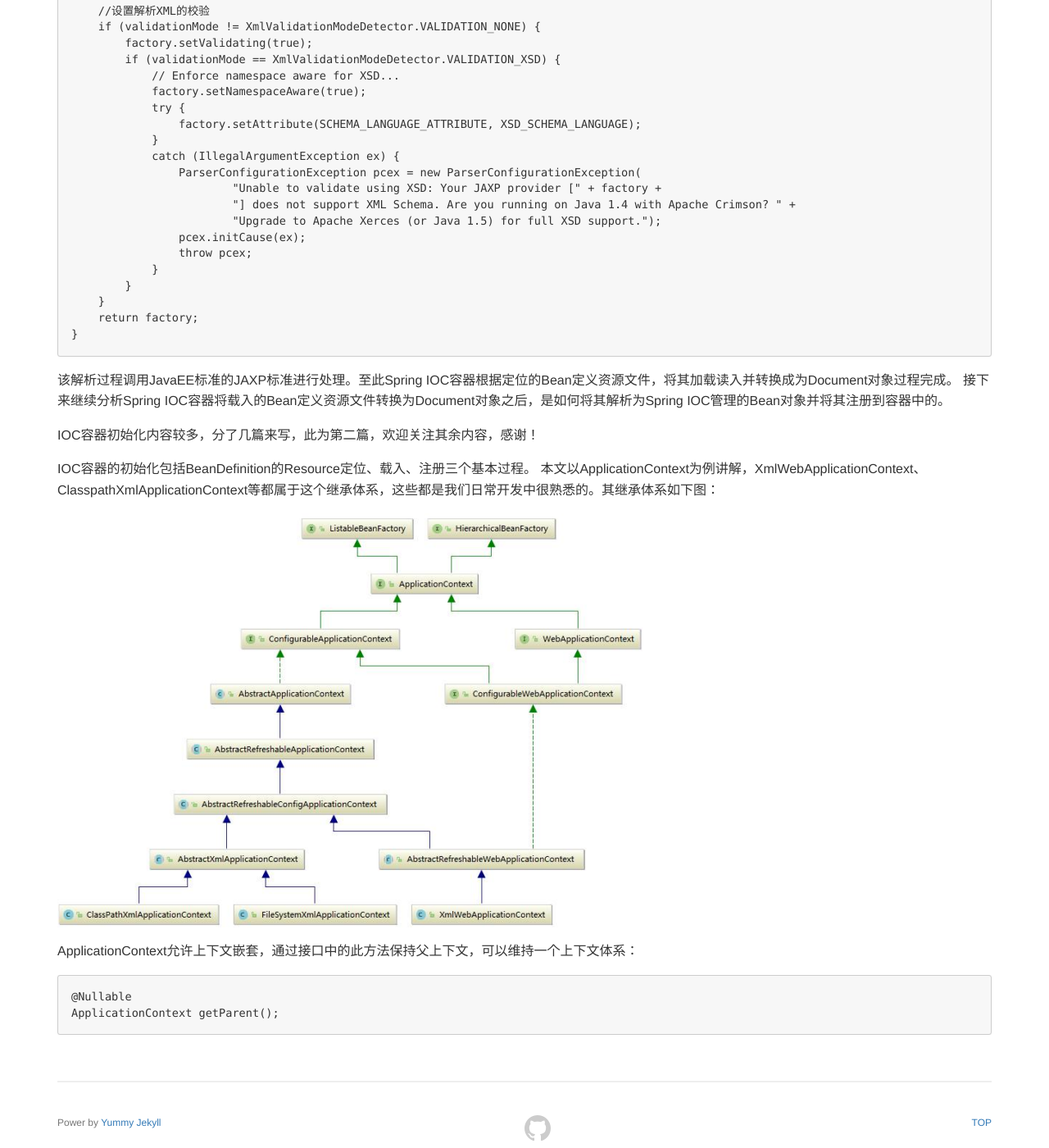
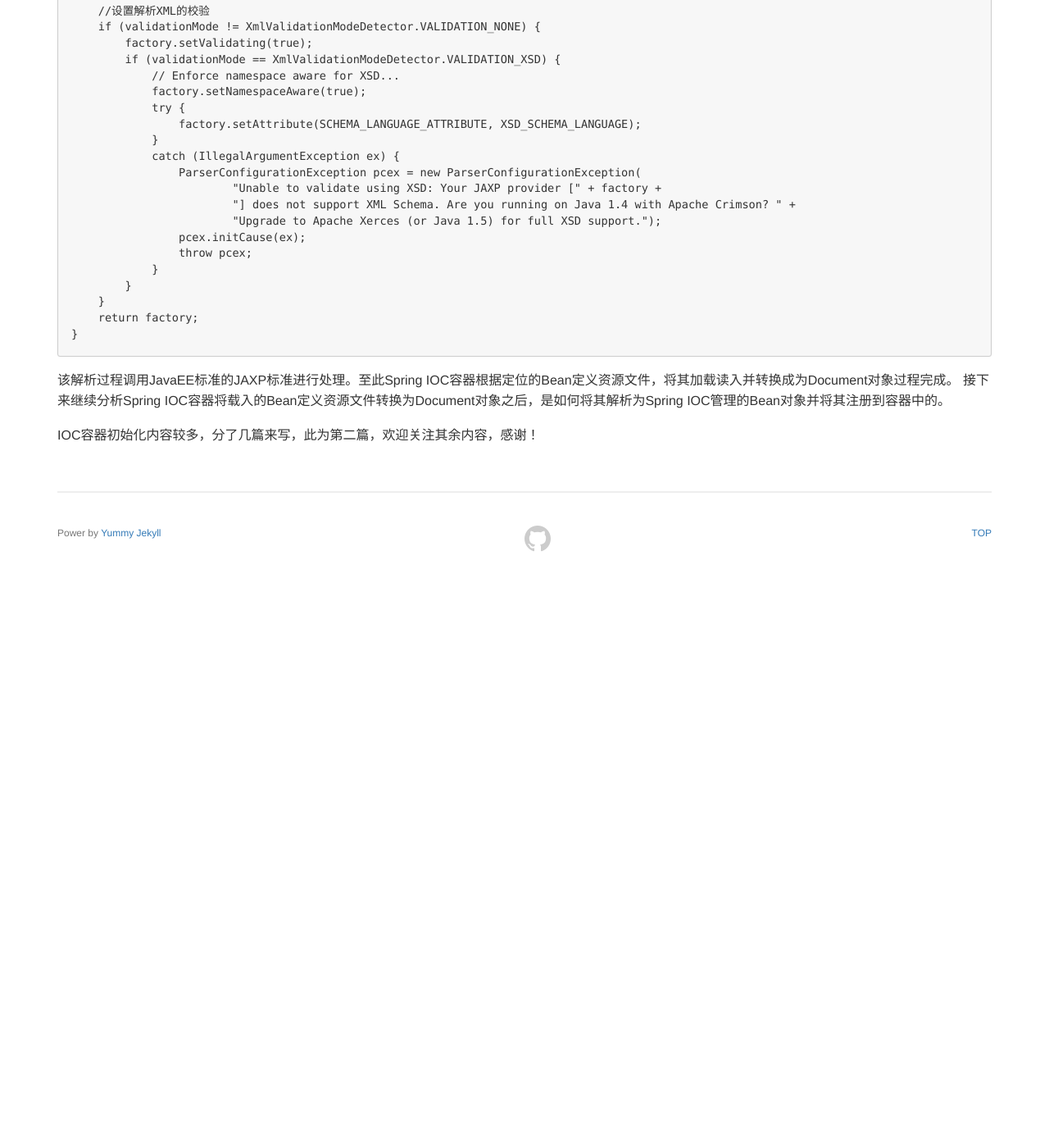
Before and after one commit to yaofengdoit/yaofengdoit.github.io, a Jekyll site: the page built from _posts/2019/2019-12-24-spring5-source-4.md, in a window 1280 px wide and 1400 px high, scrolled down 5149 px. Shown: the whole window at 82% size. Built offline with Jekyll 4.4.1, drawn with Linux system fonts in a browser that asks for light colours; a script that is not in the unit is left out; after the commit the page ends 5830 px from its top, so only the background shows below that.

Commit message:
add spring5-source-4

````diff
--- a/_posts/2019/2019-12-24-spring5-source-4.md
+++ b/_posts/2019/2019-12-24-spring5-source-4.md
@@ -260,25 +260,3 @@ protected DocumentBuilderFactory createDocumentBuilderFactory(int validationMode
 接下来继续分析Spring IOC容器将载入的Bean定义资源文件转换为Document对象之后，是如何将其解析为Spring IOC管理的Bean对象并将其注册到容器中的。
 
 IOC容器初始化内容较多，分了几篇来写，此为第二篇，欢迎关注其余内容，感谢！
-
-
-
-
-
-
-
-
-
-
-
-
-IOC容器的初始化包括BeanDefinition的Resource定位、载入、注册三个基本过程。
-本文以ApplicationContext为例讲解，XmlWebApplicationContext、ClasspathXmlApplicationContext等都属于这个继承体系，这些都是我们日常开发中很熟悉的。其继承体系如下图：
-
-![](https://yaofengdoit.github.io/assets/images/2019/spring/3-1.png)
-
-ApplicationContext允许上下文嵌套，通过接口中的此方法保持父上下文，可以维持一个上下文体系：
-```
-@Nullable
-ApplicationContext getParent();
-```
````
